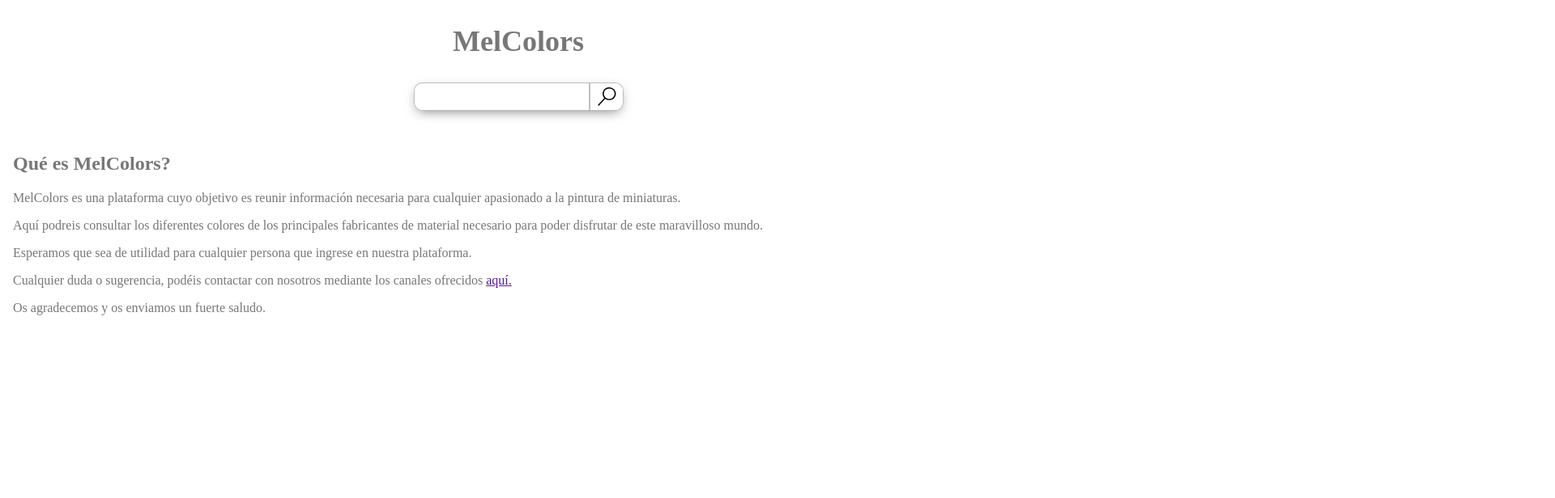
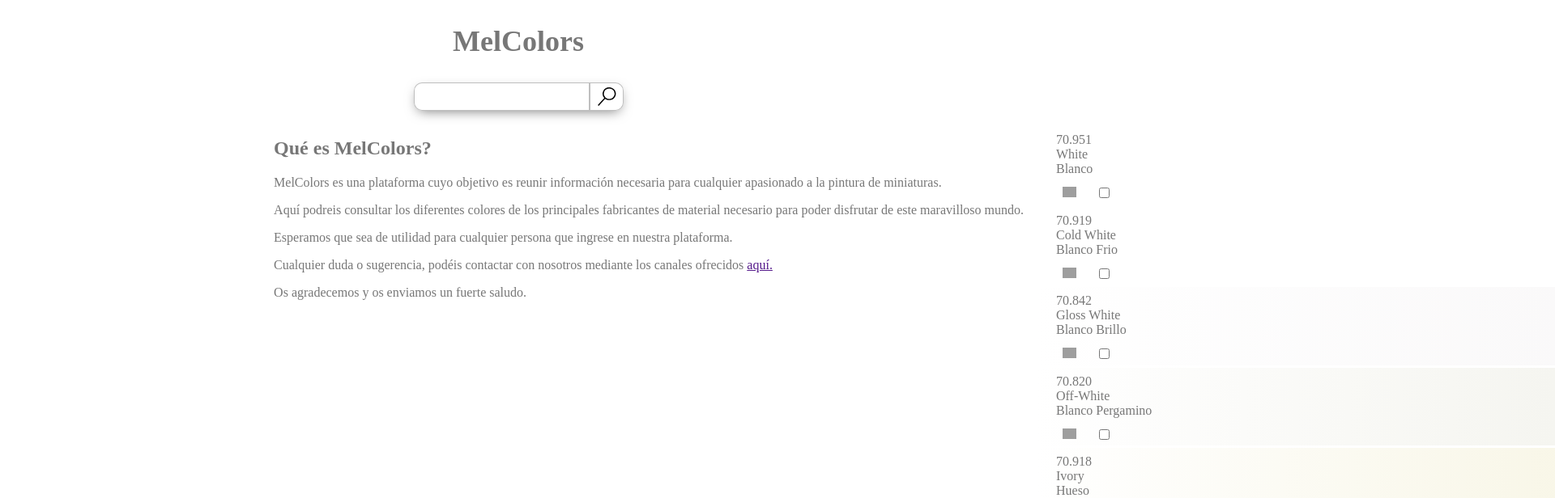
Before and after one commit to j0tac3/MelColors, an Angular app: page /home in a window 1280 px wide. Shown: the top 616 px of the page at 81% size, 1920 px wide, since content can reach past the window. Built offline with nearby package versions, Linux system fonts and the light colour scheme; no server answers; grey boxes are pictures that could not be loaded.

Commit message:
Modificado el Home, añadiendo el efecto de ocultar el texto explicativo o enseñando los colores

```diff
--- a/src/app/components/buscador/buscador.component.css
+++ b/src/app/components/buscador/buscador.component.css
@@ -4,6 +4,7 @@
     margin: 1rem auto;
     display: flex;
     justify-content: center;
+    z-index: 999;
 }
 .form{
     display: flex;
--- a/src/app/pages/home/home.component.css
+++ b/src/app/pages/home/home.component.css
@@ -6,7 +6,21 @@
 .quienes_somos{
     padding: 1rem;
     color: #777;
+    transition: transform .3s;
+    position: absolute;
+    top: 2rem;
+    right: 0;
 }
 .title{
     color: #777;
 }
+.hidden_presentation{
+    transform: translateX(-100%);
+}
+.color_zone{
+    transition: transform .3s;
+    transform: translateX(100%);
+}
+.ShowColor{
+    transform: translate(0%);
+}
--- a/src/app/pages/home/home.component.html
+++ b/src/app/pages/home/home.component.html
@@ -1,18 +1,17 @@
 <div class="container">
     <app-buscador (textToSearch)="onTextToSearch($event)">
     </app-buscador>
-    <section class="quienes_somos">
+    <section    class="quienes_somos"
+                [ngClass]="{'hidden_presentation':isShearching}">
         <h2 class="title">Qué es MelColors?</h2>
         <p>MelColors es una plataforma cuyo objetivo es reunir información necesaria para cualquier apasionado a la pintura de miniaturas.</p>
         <p>Aquí podreis consultar los diferentes colores de los principales fabricantes de material necesario para poder disfrutar de este maravilloso mundo.</p>
         <p>Esperamos que sea de utilidad para cualquier persona que ingrese en nuestra plataforma.</p>
         <p>Cualquier duda o sugerencia, podéis contactar con nosotros mediante los canales ofrecidos <a href="" class="contacto">aquí.</a></p>
         <p>Os agradecemos y os enviamos un fuerte saludo.</p>
-
-
     </section>
     <section    class="color_zone"
-                [hidden]="!isShearchig">
+                [ngClass]="{'ShowColor':isShearching}">
         <app-filtro (onFiltered)="filterItemsByFilter($event)"></app-filtro>
         <app-color-list [colors]="colorToSee"></app-color-list>
     </section>
--- a/src/app/pages/home/home.component.ts
+++ b/src/app/pages/home/home.component.ts
@@ -9,7 +9,7 @@ import { ColorService } from 'src/app/service/color.service';
   styleUrls: ['./home.component.css']
 })
 export class HomeComponent implements OnInit {
-  public isShearchig = false;
+  public isShearching = false;
   private colorsData! : ColorObject[];
   public colorToSee! : Color[];
   private colors = [
@@ -49,8 +49,10 @@ export class HomeComponent implements OnInit {
   onTextToSearch(text : any){
     if (text !== ''){
       this.colorToSee = this.filterItems(text);
+      this.isShearching = true;
     } else {
       this.colorToSee = this.colors;
+      this.isShearching = false;
     }
   }
 
```
